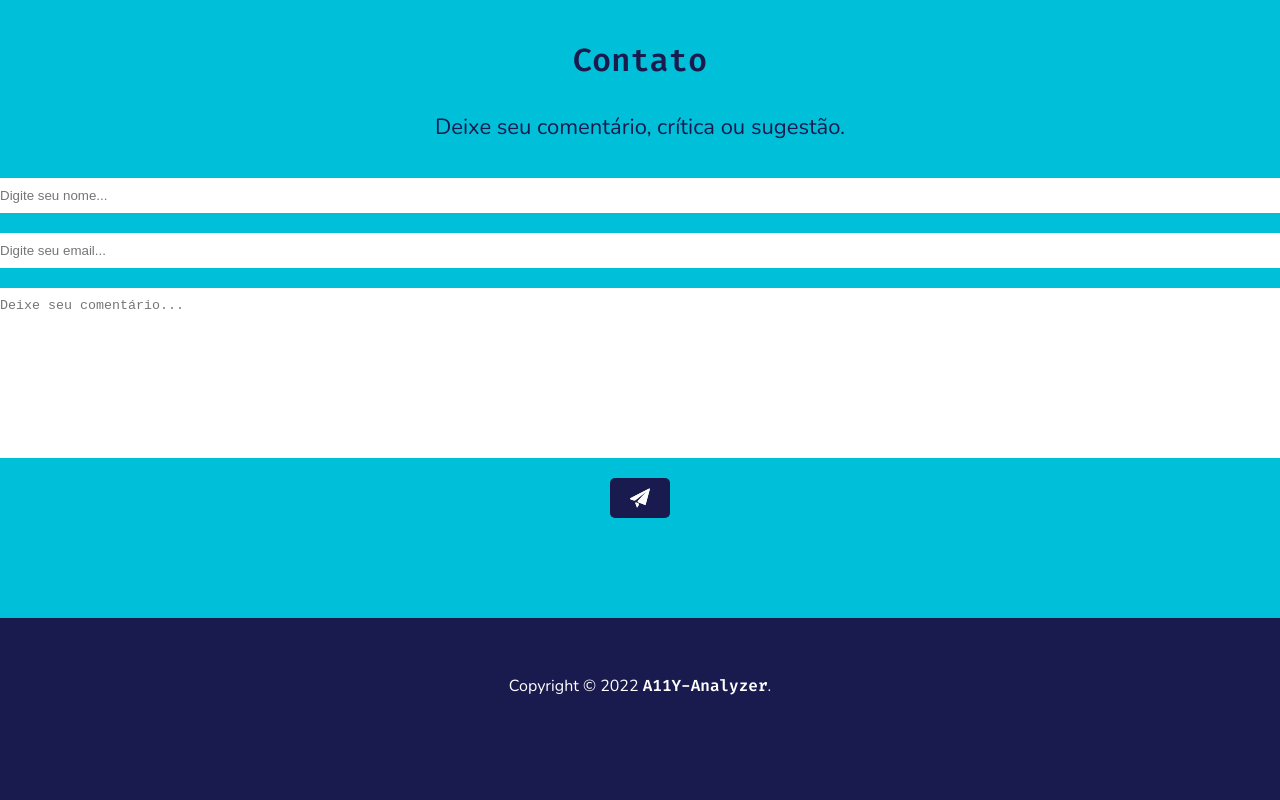
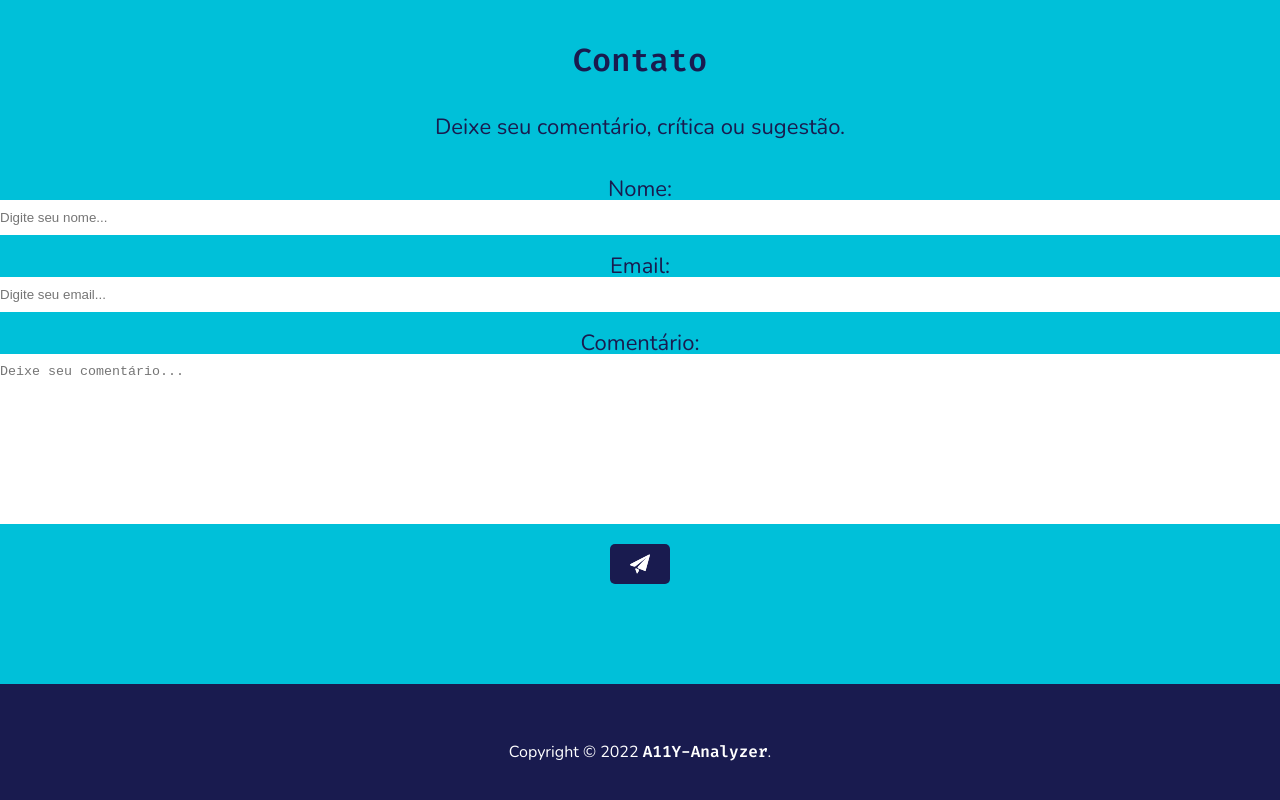
Before and after one commit to guisalmeida/a11y-analyzer, a website: page public/index.html in a window 1280 px wide. Shown: the part 8947-9747 px from the top of the page. Before the commit the page ends 9701 px from the top, so only its background shows below. Drawn offline with nearby package versions, Linux system fonts and the light colour scheme.

Commit message:
fix-a11y: form labels

```diff
--- a/public/index.html
+++ b/public/index.html
@@ -150,8 +150,13 @@ it('Should ONLY include rules with these levels of conformance', () => {
 			<h1 class="code">Contato</h1>
 			<p>Deixe seu comentário, crítica ou sugestão.</p>
 			<form method="POST" data-netlify="true">
+				<label for="nome">Nome:</label>
 				<input type="text" name="nome" id="nome" placeholder="Digite seu nome..." required>
+
+				<label for="email">Email:</label>
 				<input type="text" name="email" id="email" placeholder="Digite seu email..." required>
+
+				<label for="comentario">Comentário:</label>
 				<textarea name="comentario" id="comentario" cols="30" rows="10" placeholder="Deixe seu comentário..." required></textarea>
 				<button type="submit">
 					<span class="submit">
```
